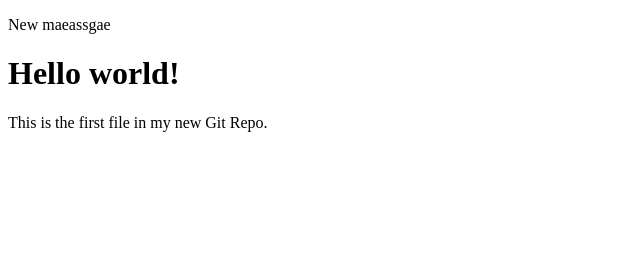
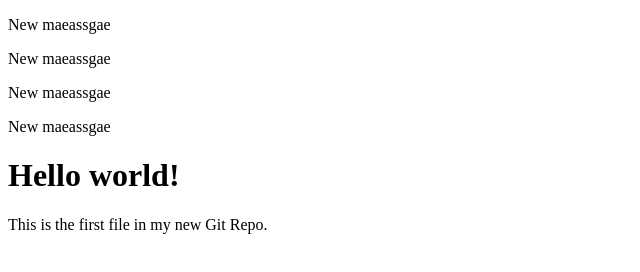
Before and after one commit to Neelesh727/Java8_Prac01, a plain HTML site: page index.html in a window 1280 px wide. Shown: the whole page, without its empty margins (0-640 px from the left). Drawn offline with Linux system fonts and the light colour scheme.

Commit message:
New change added

```diff
--- a/index.html
+++ b/index.html
@@ -6,6 +6,9 @@
 <body>
 
     <p>New maeassgae</p>
+    <p>New maeassgae</p>
+    <p>New maeassgae</p>
+    <p>New maeassgae</p>
 
 <h1>Hello world!</h1>
 <p>This is the first file in my new Git Repo.</p>
```
